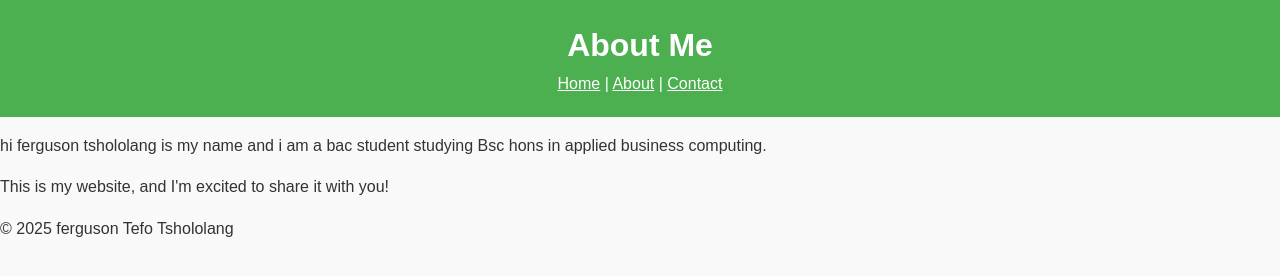
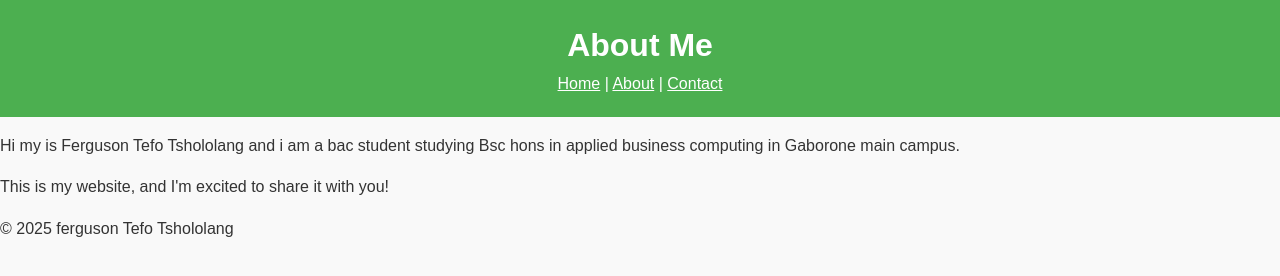
Before and after one commit to ferguson207/my-self-, a plain HTML site: page about.html in a window 1280 px wide. Drawn offline with Linux system fonts and the light colour scheme.

Commit message:
Update about.html

```diff
--- a/about.html
+++ b/about.html
@@ -35,7 +35,7 @@
 
 <main>
 
-<p>hi ferguson tshololang is my name and i am a bac student studying Bsc hons in applied business computing.</p>
+<p>Hi my is Ferguson Tefo Tshololang and i am a bac student studying Bsc hons in applied business computing in Gaborone main campus.</p>
 
 <p>This is my website, and I'm excited to share it with you!</p>
 
```
